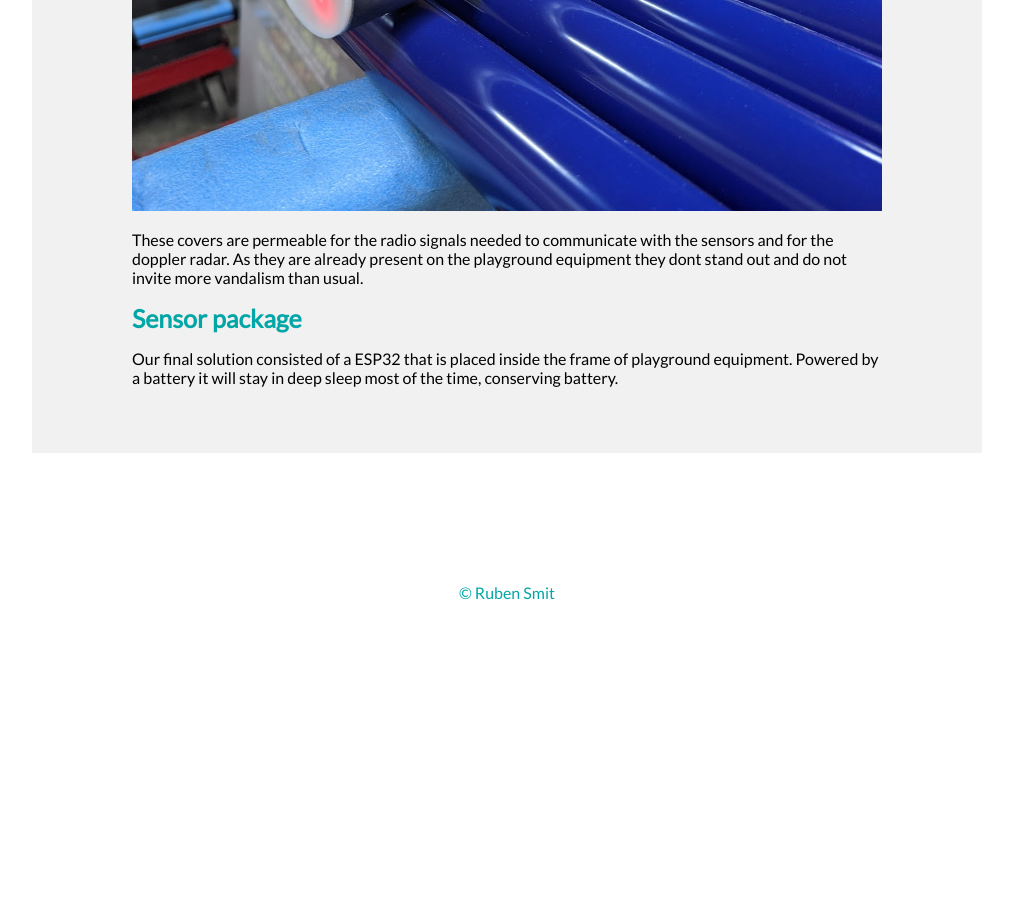
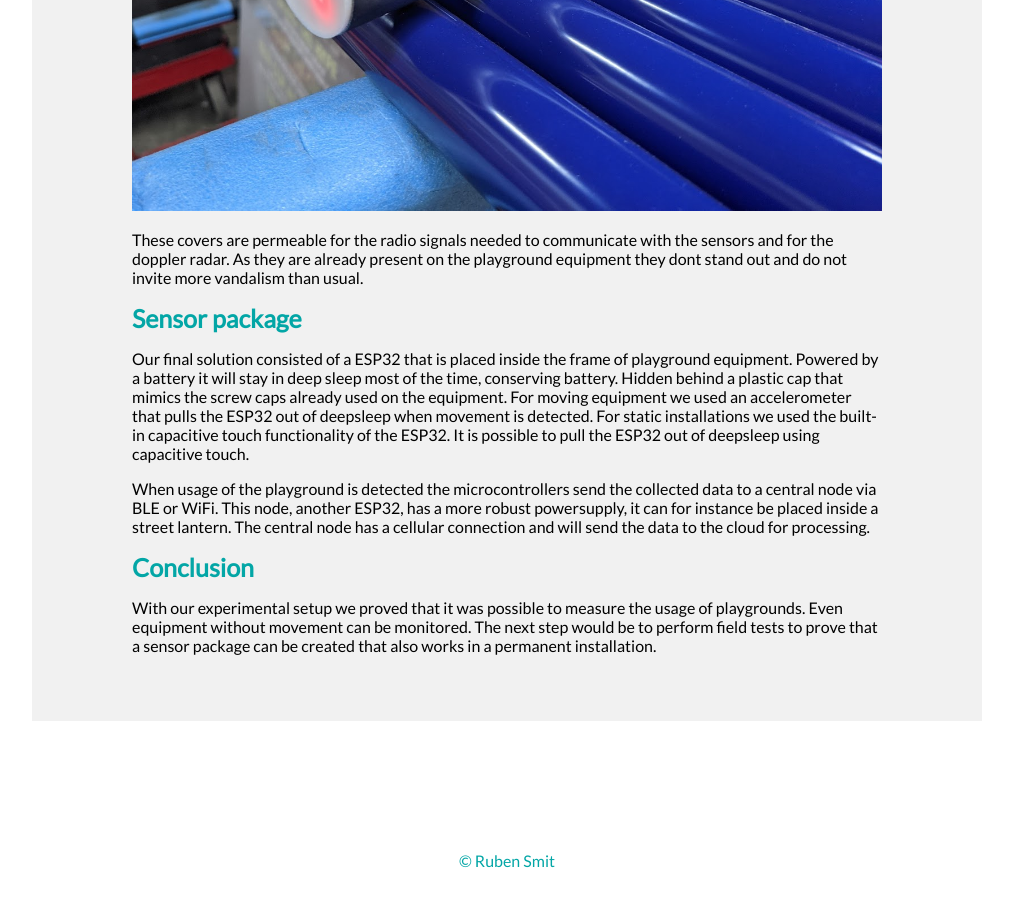
Before and after one commit to RubenSmit/rubensmit.com, a Jekyll site: the page built from _posts/2021-01-20-measuring-playground-usage.markdown, in a window 1280 px wide and 900 px high, scrolled down 2778 px. Shown: the whole window, without its empty margins (133-1146 px from the left). Built offline with Jekyll 4.4.1, drawn with Linux system fonts in a browser that asks for light colours; before the commit the page ends 3410 px from its top, so only the background shows below that.

Commit message:
Update 2021-01-20-measuring-playground-usage.markdown

```diff
--- a/_posts/2021-01-20-measuring-playground-usage.markdown
+++ b/_posts/2021-01-20-measuring-playground-usage.markdown
@@ -63,5 +63,17 @@ they are already present on the playground equipment they dont stand out and do
 
 ## Sensor package
 
-Our final solution consisted of a ESP32 that is placed inside the frame of playground equipment. Powered by a battery it
-will stay in deep sleep most of the time, conserving battery.
+Our final solution consisted of a ESP32 that is placed inside the frame of playground equipment. Powered by a battery
+it will stay in deep sleep most of the time, conserving battery. Hidden behind a plastic cap that mimics the screw
+caps already used on the equipment. For moving equipment we used an accelerometer that pulls the ESP32 out of
+deepsleep when movement is detected. For static installations we used the built-in capacitive touch functionality of
+the ESP32. It is possible to pull the ESP32 out of deepsleep using capacitive touch.
+
+When usage of the playground is detected the microcontrollers send the collected data to a central node via BLE or
+WiFi. This node, another ESP32, has a more robust powersupply, it can for instance be placed inside a street lantern.
+The central node has a cellular connection and will send the data to the cloud for processing.
+
+## Conclusion
+With our experimental setup we proved that it was possible to measure the usage of playgrounds. Even equipment
+without movement can be monitored. The next step would be to perform field tests to prove that a sensor package can
+be created that also works in a permanent installation.
```
